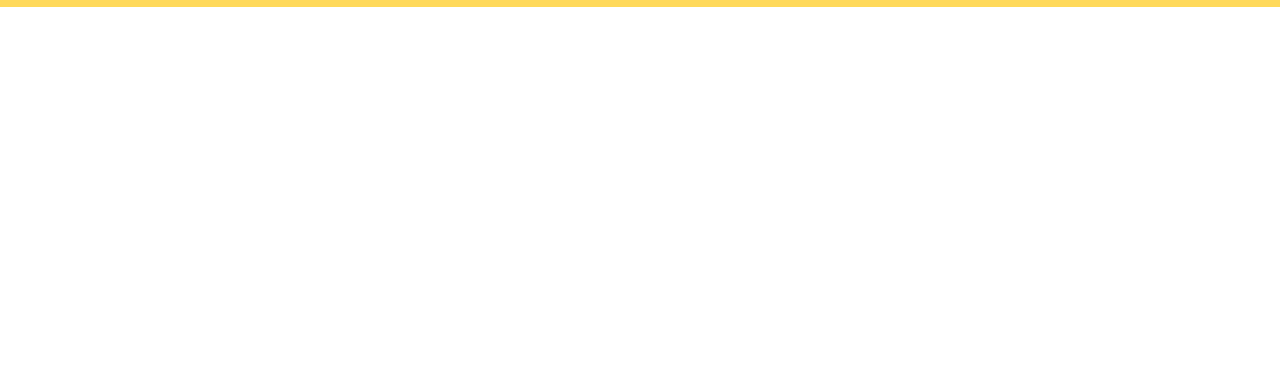
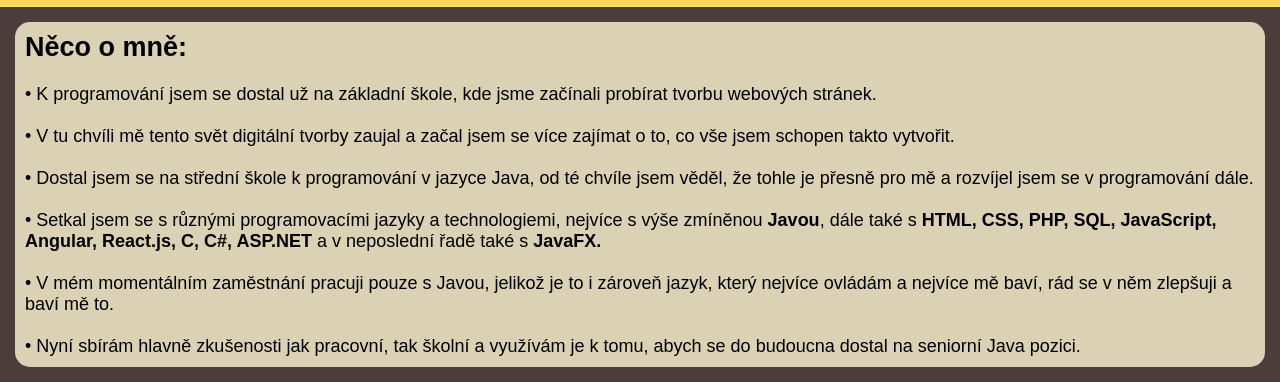
Before and after one commit to xKodaa/BWVA1-Semestralka, a plain HTML site: page index.html in a window 1280 px wide. Shown: the part 598-980 px from the top of the page. Before the commit the page ends 800 px from the top, so only its background shows below. Drawn offline with Linux system fonts and the light colour scheme.

Commit message:
Programovaci zkušenosti add

```diff
--- a/index.html
+++ b/index.html
@@ -31,7 +31,19 @@
     </div>
 
     <div id="infoSection">
-        <div id=""></div>
+        <div id="programmingExperiences">
+            <h2>Něco o mně: </h2> <br>
+            • K programování jsem se dostal už na základní škole, kde jsme začínali probírat tvorbu webových stránek. <br><br>
+            • V tu chvíli mě tento svět digitální tvorby zaujal a začal jsem se více zajímat o to, co vše jsem schopen takto vytvořit. <br><br>
+            • Dostal jsem se na střední škole k programování v jazyce Java, od té chvíle jsem věděl, že tohle je přesně pro mě a rozvíjel jsem se v programování dále. <br><br>
+            • Setkal jsem se s různými programovacími jazyky a technologiemi, nejvíce s výše zmíněnou <b>Javou</b>, dále také s <b>HTML, CSS, PHP, SQL,
+            JavaScript, Angular, React.js, C, C#, ASP.NET</b> a v neposlední řadě také s <b>JavaFX.</b> <br><br>
+            • V mém momentálním zaměstnání pracuji pouze s Javou, jelikož je to i zároveň jazyk, který nejvíce ovládám a nejvíce mě baví, rád se v něm zlepšuji a baví mě to.<br><br>
+            • Nyní sbírám hlavně zkušenosti jak pracovní, tak školní a využívám je k tomu, abych se do budoucna dostal na seniorní Java pozici.
+        </div>
+        <div id="contacts">
+
+        </div>
     </div>
 </body>
 </html>
--- a/style.css
+++ b/style.css
@@ -85,3 +85,15 @@
     align-items: center;
     justify-content: center;
 }
+
+#infoSection {
+    background-color: #4C3D3D;
+    padding: 15px;
+}
+
+#programmingExperiences {
+    background-color: rgba(255, 247, 212, 0.8);
+    padding: 10px;
+    border-radius: 15px;
+    font-size: 18px;
+}
```
